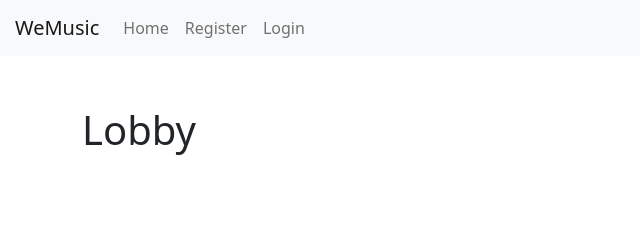
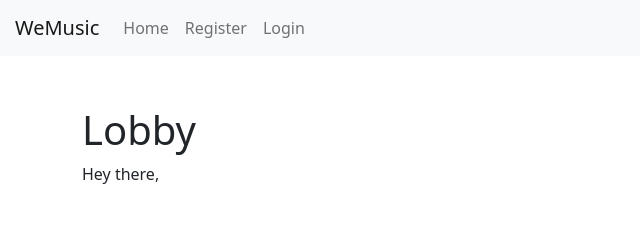
Before and after one commit to runbox13/websocket, a React (Create React App) app: page /lobby in a window 1280 px wide. Shown: the top 252 px of the page, without its empty margins (0-640 px from the left). Built offline with nearby package versions, Linux system fonts and the light colour scheme.

Commit message:
add greeting

```diff
--- a/src/page/lobby.js
+++ b/src/page/lobby.js
@@ -11,6 +11,7 @@ class Lobby extends React.Component {
         return (
             <div className="container main">
                 <h1>Lobby</h1>
+                <p>Hey there, <code>{this.props.user.display_name}</code></p>
             </div>
         );
     }
```
